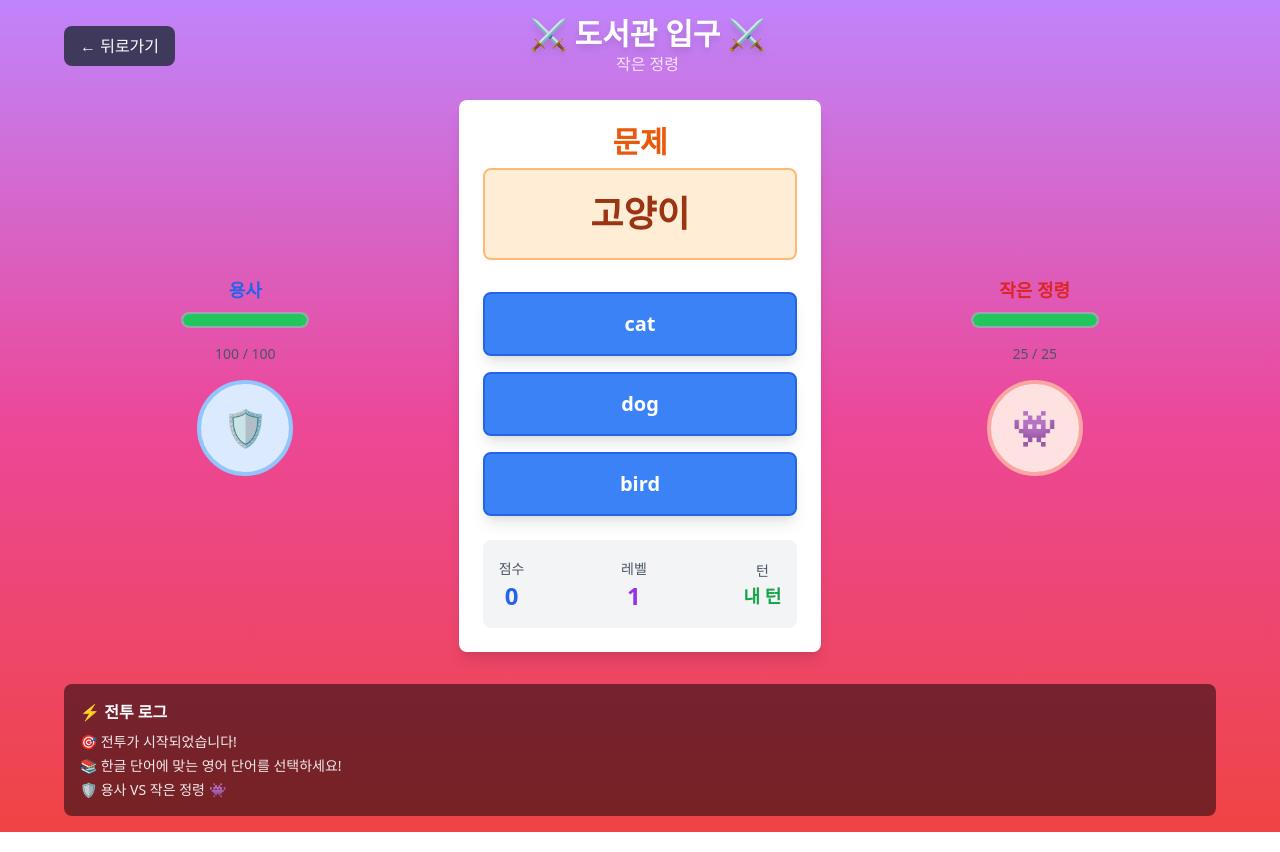
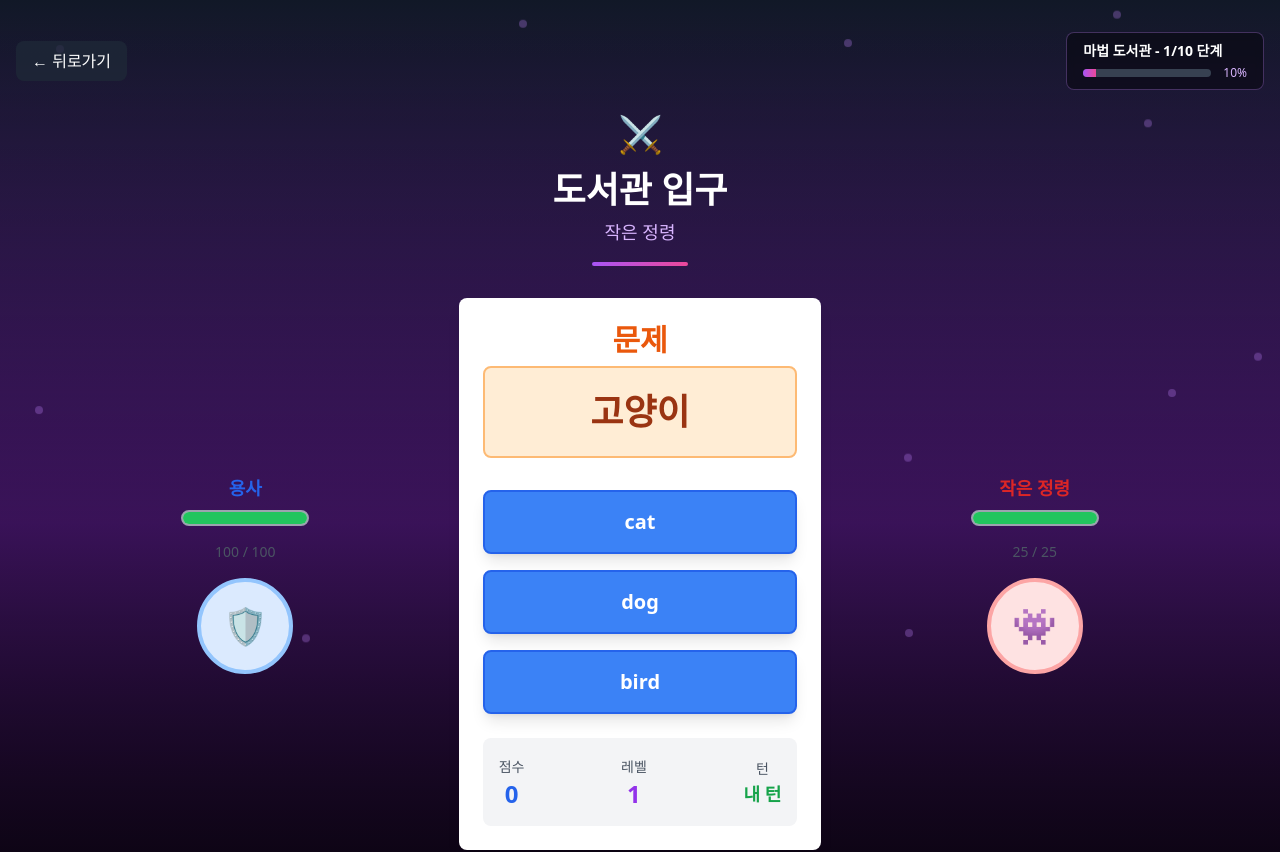
Before and after one commit to bedcoding/vue-nuxt-word-game, a Nuxt app: page /battle in a window 1280 px wide. Shown: the top 852 px of the page. Built offline with nearby package versions, Linux system fonts and the light colour scheme.

Commit message:
feat: 스토리모드와 배틀모드 배경 통일

```diff
--- a/components/story/ParticleEffect.vue
+++ b/components/shared/ParticleEffect.vue
@@ -26,5 +26,5 @@
 </style>
 
 <script setup lang="ts">
-// 스토리 파티클 효과 컴포넌트
+// 공통 파티클 효과 컴포넌트
 </script>
--- a/pages/battle.vue
+++ b/pages/battle.vue
@@ -1,24 +1,56 @@
 <template>
-  <div class="min-h-screen bg-gradient-to-b from-purple-400 via-pink-500 to-red-500 p-4">
-    <div class="container mx-auto max-w-6xl">
-      <!-- 상단 네비게이션 -->
-      <BattleHeader />
+  <div class="min-h-screen bg-gradient-to-b from-gray-900 via-purple-900 to-black relative overflow-hidden">
+    <!-- 배경 효과 -->
+    <div class="absolute inset-0 bg-gradient-to-t from-black/70 to-transparent"></div>
+
+    <!-- 메인 콘텐츠 -->
+    <div class="relative z-10 container mx-auto px-4 py-8 min-h-screen flex flex-col">
+      <!-- 헤더 (뒤로가기 + 진행상황) -->
+      <div class="mb-6 flex items-center justify-between">
+        <SharedBackButton to="/story" />
+
+        <!-- 진행 상황 표시 -->
+        <SharedProgressBar
+          :title="currentRegion?.title || ''"
+          :current-stage="gameStore.currentStageNumber"
+          :total-stages="10"
+          :percentage="gameStore.progressPercentage"
+        />
+      </div>
+
+      <!-- 전투 제목 -->
+      <div class="text-center mb-8">
+        <div class="text-4xl mb-4">⚔️</div>
+        <h1 class="text-4xl font-bold text-white mb-2">
+          {{ currentStage?.storyTitle || '도서관 입구' }}
+        </h1>
+        <div class="text-lg text-purple-300 mb-4">{{ currentStage?.enemy.name || '작은 정령' }}</div>
+        <div class="w-24 h-1 bg-gradient-to-r from-purple-500 to-pink-500 mx-auto rounded"></div>
+      </div>
 
       <!-- 전투 화면 -->
-      <BattleField @battle-log="addBattleLog" />
+      <div class="flex-1 max-w-6xl mx-auto w-full">
+        <BattleField @battle-log="addBattleLog" />
 
-      <!-- 전투 로그 -->
-      <BattleLog ref="battleLogRef" />
+        <!-- 전투 로그 -->
+        <BattleLog ref="battleLogRef" />
+      </div>
     </div>
+
+    <!-- 파티클 효과 -->
+    <SharedParticleEffect />
   </div>
 </template>
 
 <script setup lang="ts">
-import { ref } from 'vue'
+import { ref, computed } from 'vue'
 import { useGameStore } from '@/stores/game'
 
 const gameStore = useGameStore()
 const battleLogRef = ref()
+
+const currentRegion = computed(() => gameStore.currentRegion)
+const currentStage = computed(() => gameStore.currentStage)
 
 // 🔧 전투 페이지: 관대한 접근 정책 (강제 리다이렉트 없음)
 // 어떤 상태든 전투 페이지 접근 허용하고 적절히 초기화
--- a/pages/story.vue
+++ b/pages/story.vue
@@ -26,7 +26,7 @@
     </div>
 
     <!-- 파티클 효과 -->
-    <StoryParticleEffect />
+    <SharedParticleEffect />
   </div>
 </template>
 
```
